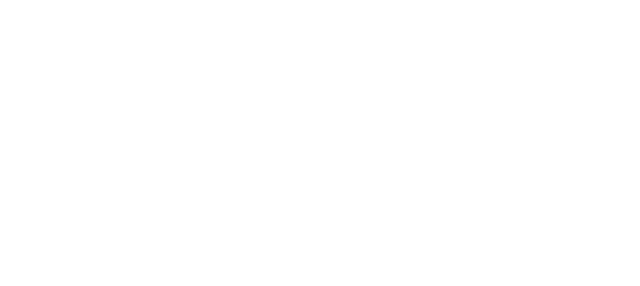
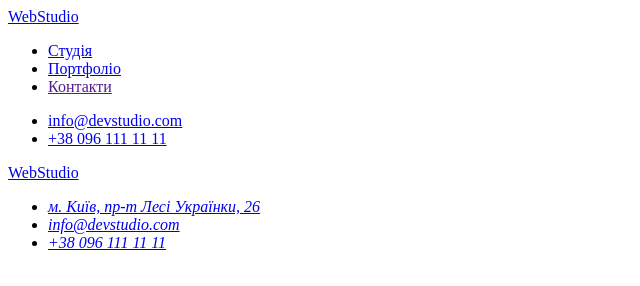
Before and after one commit to vasylenkodi/goit-markup-hw-02, a plain HTML site: page portfolio.html in a window 1280 px wide. Shown: the whole page, without its empty margins (0-640 px from the left). Drawn offline with Linux system fonts and the light colour scheme.

Commit message:
добавляет хедер и футер в портфолио

```diff
--- a/portfolio.html
+++ b/portfolio.html
@@ -1,12 +1,46 @@
 <!DOCTYPE html>
 <html lang="uk">
-<head>
-    <meta charset="UTF-8">
-    <meta http-equiv="X-UA-Compatible" content="IE=edge">
-    <meta name="viewport" content="width=device-width, initial-scale=1.0">
+  <head>
+    <meta charset="UTF-8" />
+    <meta http-equiv="X-UA-Compatible" content="IE=edge" />
+    <meta name="viewport" content="width=device-width, initial-scale=1.0" />
     <title>Document</title>
-</head>
-<body>
-
-</body>
+  </head>
+  <body>
+    <!-- Хедер -->
+    <header class="header">
+      <nav class="navigation">
+        <a href="./index.html" class="logo">WebStudio</a>
+        <ul class="navigation-list">
+          <li class="navigation-link"><a href="./index.html">Студія</a></li>
+          <li class="navigation-link"><a href="./portfolio.html">Портфоліо</a></li>
+          <li class="navigation-link"><a href="">Контакти</a></li>
+        </ul>
+      </nav>
+      <ul class="contacts-list">
+        <li class="contacts-item"><a href="mailto:info@devstudio.com">info@devstudio.com</a></li>
+        <li class="contacts-item"><a href="tel:+380961111111">+38 096 111 11 11</a></li>
+      </ul>
+    </header>
+    <!-- Основний контент сторінки -->
+    <main></main>
+    <!-- футер -->
+    <footer class="footer">
+      <a href="./" class="logo">WebStudio</a>
+      <address class="adress">
+        <ul class="adress-list">
+          <li class="adress-item">
+            <a
+              href="https://goo.gl/maps/CPtrU1FHBa2aNyZL9"
+              target="_blank"
+              rel="noopener noreferrer nofollow"
+              >м. Київ, пр-т Лесі Українки, 26</a
+            >
+          </li>
+          <li class="adress-item"><a href="mailto:info@devstudio.com">info@devstudio.com</a></li>
+          <li class="adress-item"><a href="tel:+380961111111">+38 096 111 11 11</a></li>
+        </ul>
+      </address>
+    </footer>
+  </body>
 </html>
```
